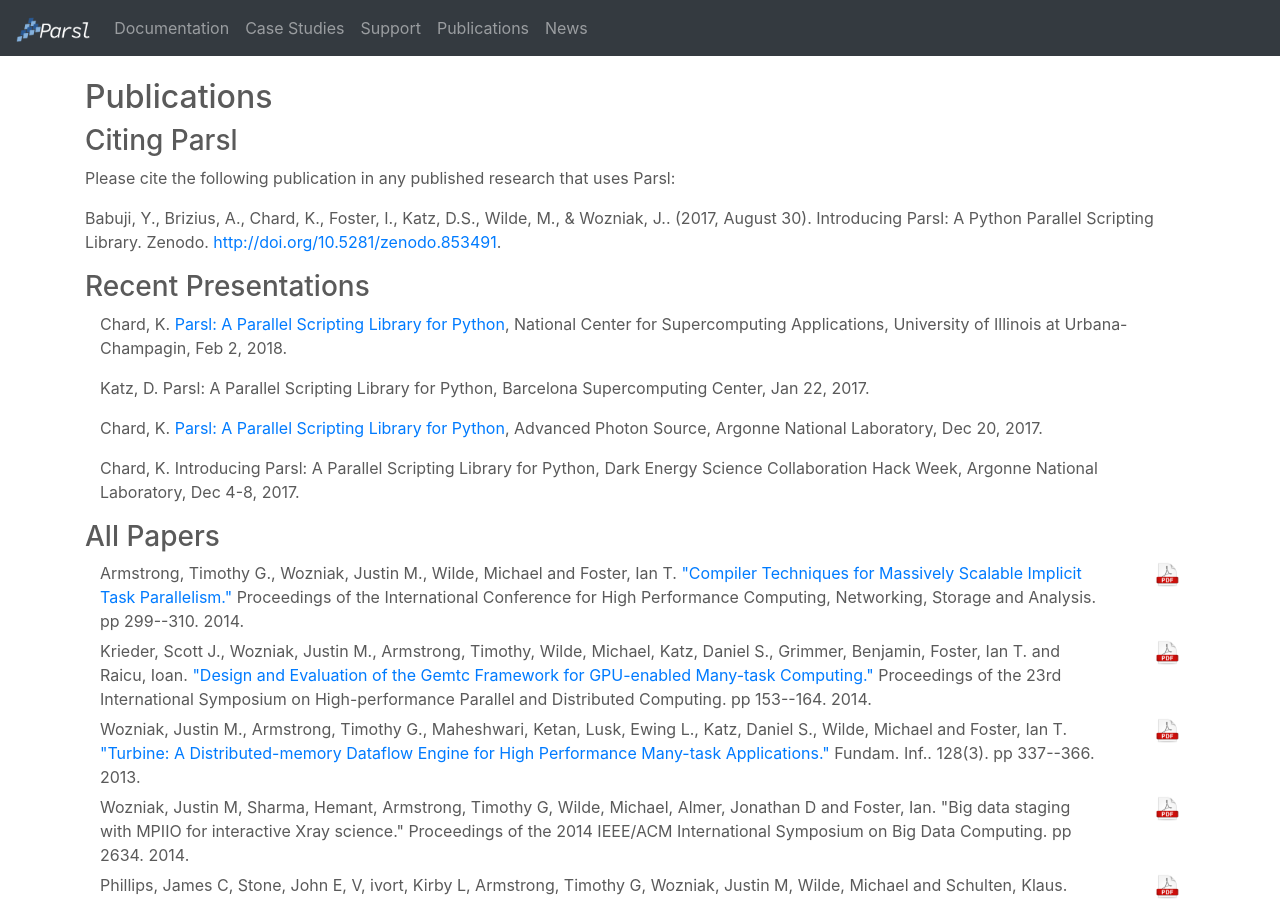
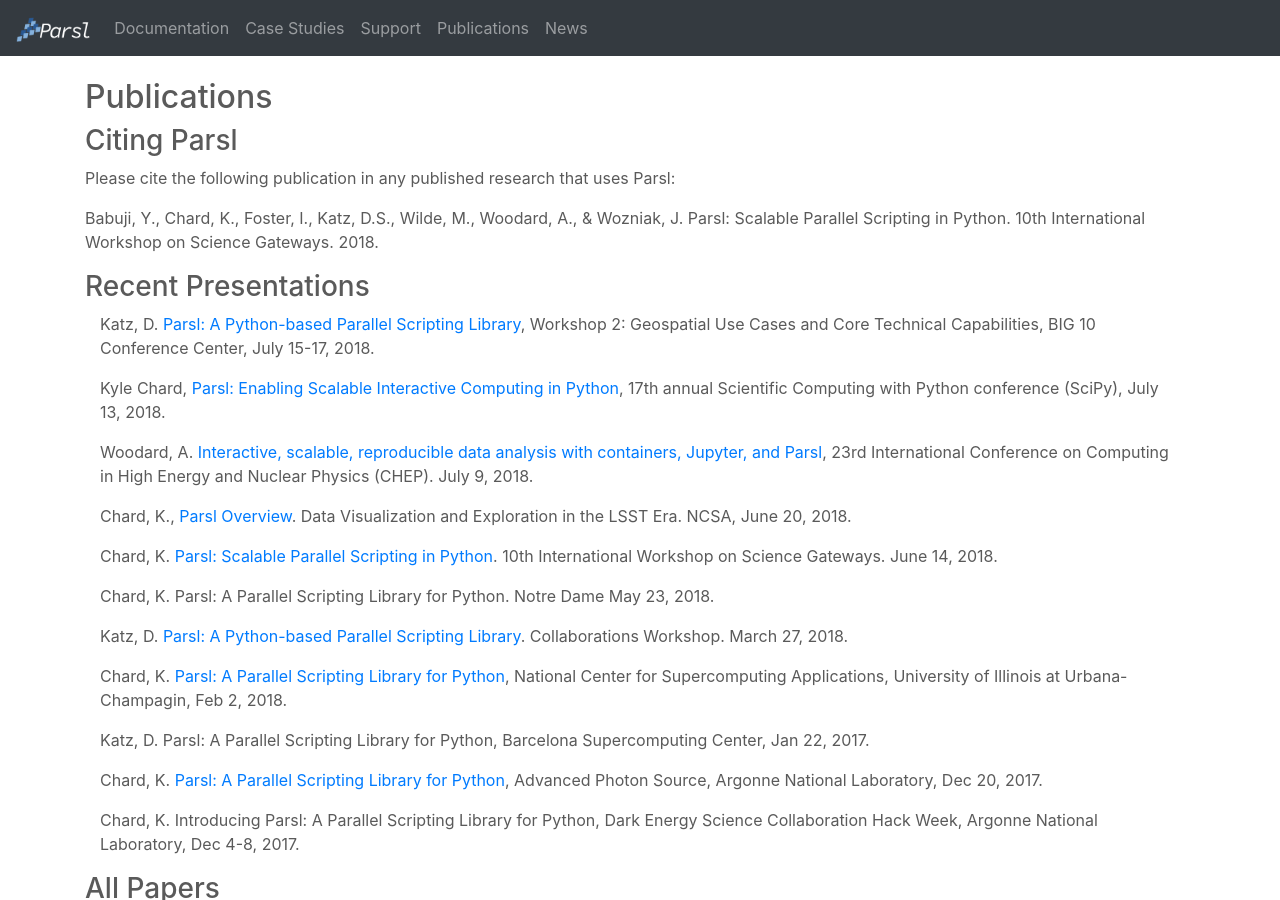
Before and after one commit to Parsl/parsl.github.io, a Jekyll site: the page built from publications.html, in a window 1280 px wide and 900 px high. Built offline with Jekyll 4.4.1, drawn with Linux system fonts in a browser that asks for light colours.

Commit message:
Updating web site.

```diff
--- a/_layouts/default.html
+++ b/_layouts/default.html
@@ -72,13 +72,19 @@
 	<div class="row" style="text-align: center">
 	<div class="col-lg-1"></div>
 	<div class="col-lg-3">
+		<a href="https://www.uchicago.edu/">
 		<img class="inst-logo" src="images/uc-200.png" width="200">
+		</a>
 	</div>
 	<div class="col-lg-3">
+		<a href="http://www.anl.gov/">
 		<img class="inst-logo" src="images/anl-200.png" width="200">
+		</a>
 	</div>
         <div class="col-lg-3">
+		<a href="https://illinois.edu/">
 		<img class="inst-logo" src="images/uiuc-200.png" width="200">
+		</a>
 	</div>
   	</div>
 
--- a/publications.html
+++ b/publications.html
@@ -118,9 +118,8 @@
     <div class="col-lg-12">
       <h3>Citing Parsl</h3>
       <p>Please cite the following publication in any published research that uses Parsl:</p>
-      <p>Babuji, Y., Brizius, A., Chard, K., Foster, I., Katz, D.S., Wilde, M., &amp;
-      Wozniak, J.. (2017, August 30). Introducing Parsl: A Python Parallel Scripting Library.
-      Zenodo. <a href="http://doi.org/10.5281/zenodo.853491">http://doi.org/10.5281/zenodo.853491</a>.
+      <p>Babuji, Y., Chard, K., Foster, I., Katz, D.S., Wilde, M., Woodard, A., &amp;
+      Wozniak, J. Parsl: Scalable Parallel Scripting in Python. 10th International Workshop on Science Gateways. 2018.
     </div>
    </div>
 
@@ -129,6 +128,13 @@
 		<h3>Recent Presentations</h3>
                 <div class="media col-sm-12">
                     <div class="media-body">
+                        <p>Katz, D. <a href="http://gsi.cigi.illinois.edu/workshop2/agenda/">Parsl: A Python-based Parallel Scripting Library</a>, Workshop 2: Geospatial Use Cases and Core Technical Capabilities, BIG 10 Conference Center, July 15-17, 2018.</p>
+			<p>Kyle Chard, <a href="https://github.com/deniederhut/Slides-SciPyConf-2018/tree/master/parsl">Parsl: Enabling Scalable Interactive Computing in Python</a>, 17th annual Scientific Computing with Python conference (SciPy), July 13, 2018.</p>
+	<p>Woodard, A. <a href="https://indico.cern.ch/event/587955/contributions/2937563/">Interactive, scalable, reproducible data analysis with containers, Jupyter, and Parsl</a>, 23rd International Conference on Computing in High Energy and Nuclear Physics (CHEP). July 9, 2018.</p>
+	<p>Chard, K., <a href="http://www.ncsa.illinois.edu/Conferences/LSST18/program.html">Parsl Overview</a>. Data Visualization and Exploration in the LSST Era. NCSA, June 20, 2018.</p>
+	<p>Chard, K. <a href="https://sites.google.com/a/nd.edu/iwsg2018/program/iwsg-schedule">Parsl: Scalable Parallel Scripting in Python</a>. 10th International Workshop on Science Gateways. June 14, 2018.</p>
+	<p>Chard, K. Parsl: A Parallel Scripting Library for Python. Notre Dame May 23, 2018.</p>
+	<p>Katz, D. <a href="https://figshare.com/articles/Collaborations_Workshop_2018_-_Lightning_talk_-_Daniel_S_Katz/6139427">Parsl: A Python-based Parallel Scripting Library</a>. Collaborations Workshop.  March 27, 2018.</p>
                         <p>Chard, K. <a href="http://bit.ly/2HhRtmT">Parsl: A Parallel Scripting Library for Python</a>,
 			National Center for Supercomputing Applications, University of Illinois at Urbana-Champagin,
 			Feb 2, 2018.</p>
```
Also changed, not shown: case_studies.html (+5 -2 lines), images/uiuc-200.png.
